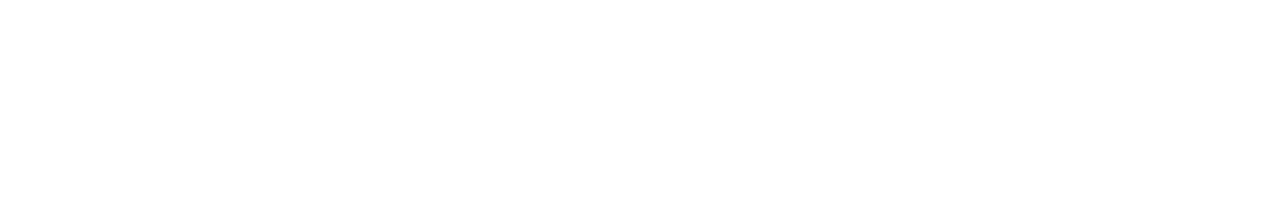
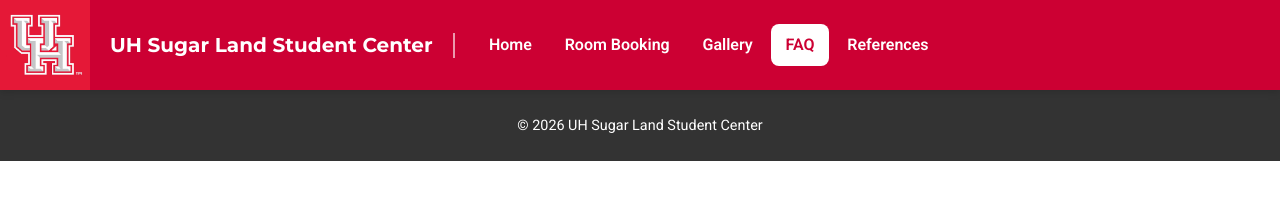
Before and after one commit to Chaseckg/CIS2336-Website-Project, a plain HTML site: page frontend/faq.html in a window 1280 px wide. Drawn offline with nearby package versions, Linux system fonts and the light colour scheme.

Commit message:
added footer and nav bar to every page

```diff
--- a/backend/app.js
+++ /dev/null
@@ -1 +0,0 @@
-// start your backend for the project with this file
--- a/frontend/booking.html
+++ b/frontend/booking.html
@@ -0,0 +1,52 @@
+<!DOCTYPE html>
+<html lang="en">
+<head>
+    <meta charset="UTF-8">
+    <meta name="viewport" content="width=device-width, initial-scale=1.0">
+    <title>Booking | UH SugarLand Student Center</title>
+     <link rel="stylesheet" href="style.css">
+    <link rel="preconnect" href="https://fonts.googleapis.com">
+    <link rel="preconnect" href="https://fonts.gstatic.com" crossorigin>
+    <link href="https://fonts.googleapis.com/css2?family=Montserrat:wght@600;700&family=Roboto:wght@400;500;600&display=swap" rel="stylesheet">
+    <link rel="stylesheet" href="https://fonts.googleapis.com/css2?family=Material+Symbols+Outlined">
+
+
+</head>
+<body>
+           <header>
+        <img src="media/UHLogo.jpg" alt="University of Houston logo" class="logo">
+        <h2 class="siteTitle">UH Sugar Land Student Center</h2>
+        <nav class="mainNav">
+            <ul>
+                <li><a href="index.html">Home</a></li>
+                <li><a href="booking.html" class="active">Room Booking</a></li>
+                <li><a href="gallery.html">Gallery</a></li>
+                <li><a href="faq.html">FAQ</a></li>
+                <li><a href="references.html">References</a></li>
+            </ul>
+        </nav>
+        </header>
+
+
+
+
+
+
+
+
+
+
+
+
+
+
+
+
+
+
+
+      <footer class="site-footer">
+    <p>&copy; 2026 UH Sugar Land Student Center</p>
+  </footer>
+</body>
+</html>
--- a/frontend/faq.html
+++ b/frontend/faq.html
@@ -0,0 +1,51 @@
+<!DOCTYPE html>
+<html lang="en">
+<head>
+    <meta charset="UTF-8">
+    <meta name="viewport" content="width=device-width, initial-scale=1.0">
+    <title>FAQ | UH SugarLand Student Center</title>
+      <link rel="stylesheet" href="style.css">
+    <link rel="preconnect" href="https://fonts.googleapis.com">
+    <link rel="preconnect" href="https://fonts.gstatic.com" crossorigin>
+    <link href="https://fonts.googleapis.com/css2?family=Montserrat:wght@600;700&family=Roboto:wght@400;500;600&display=swap" rel="stylesheet">
+    <link rel="stylesheet" href="https://fonts.googleapis.com/css2?family=Material+Symbols+Outlined">
+
+</head>
+<body>
+           <header>
+        <img src="media/UHLogo.jpg" alt="University of Houston logo" class="logo">
+        <h2 class="siteTitle">UH Sugar Land Student Center</h2>
+        <nav class="mainNav">
+            <ul>
+                <li><a href="index.html">Home</a></li>
+                <li><a href="booking.html">Room Booking</a></li>
+                <li><a href="gallery.html">Gallery</a></li>
+                <li><a href="faq.html" class="active">FAQ</a></li>
+                <li><a href="references.html">References</a></li>
+            </ul>
+        </nav>
+        </header>
+
+
+
+
+
+
+
+
+
+
+
+
+
+
+
+
+
+
+
+      <footer class="site-footer">
+    <p>&copy; 2026 UH Sugar Land Student Center</p>
+  </footer>
+</body>
+</html>
```
Also changed, not shown: frontend/gallery.html (+46 -0 lines), frontend/index.html (+2 -2 lines), frontend/references.html (+55 -0 lines), frontend/media/Study_Room.jpg (added).
